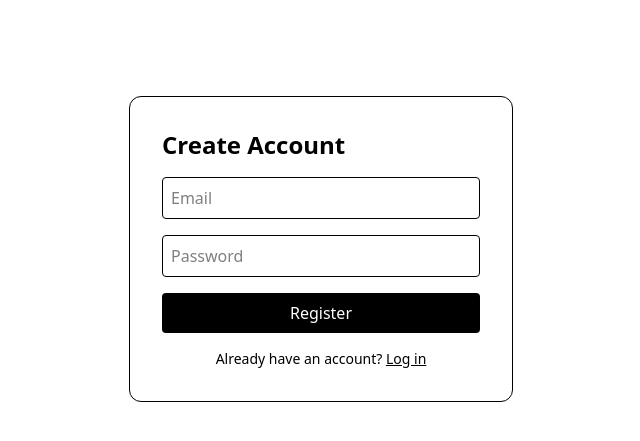
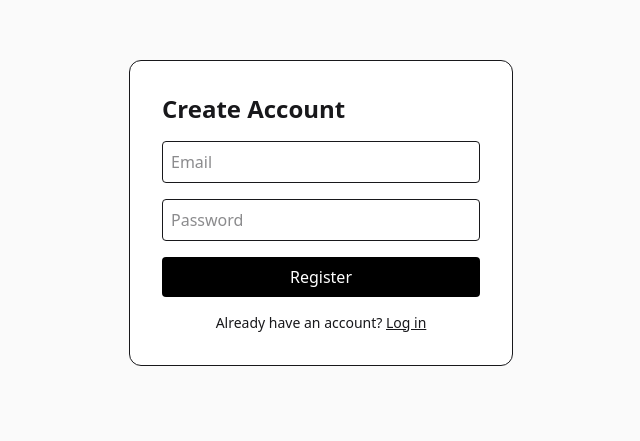
Before and after one commit to vladi245/practical-assignment, a Next.js app in the folder web-app/: page /register in a window 1280 px wide. Shown: the part 151-592 px from the top of the page, without its empty margins (319-959 px from the left). Built offline with nearby package versions, Linux system fonts and the light colour scheme; no server answers.

Commit message:
css changes

```diff
--- a/web-app/app/login/page.tsx
+++ b/web-app/app/login/page.tsx
@@ -4,6 +4,7 @@ import { useState } from "react";
 import { signInWithEmailAndPassword } from "firebase/auth";
 import { auth } from "@/lib/firebase";
 import { useRouter } from "next/navigation";
+import Link from "next/link";
 
 export default function LoginPage() {
     const router = useRouter();
@@ -26,8 +27,9 @@ export default function LoginPage() {
     };
 
     return (
-        <div className="min-h-screen flex items-center justify-center">
-            <div className="flex flex-col gap-4 w-full max-w-sm p-8 border rounded-xl">
+        <main className="min-h-screen bg-zinc-50 text-zinc-900">
+            <section className="flex min-h-[calc(100vh-73px)] items-center justify-center px-6">
+                <div className="flex w-full max-w-sm flex-col gap-4 rounded-xl border bg-white p-8">
                     <h1 className="text-2xl font-bold">Log In</h1>
 
                     <input
@@ -35,31 +37,34 @@ export default function LoginPage() {
                         placeholder="Email"
                         value={email}
                         onChange={(e) => setEmail(e.target.value)}
-                    className="border p-2 rounded"
+                        className="rounded border p-2"
                     />
                     <input
                         type="password"
                         placeholder="Password"
                         value={password}
                         onChange={(e) => setPassword(e.target.value)}
-                    className="border p-2 rounded"
+                        className="rounded border p-2"
                     />
 
-                {error && <p className="text-red-500 text-sm">{error}</p>}
+                    {error && <p className="text-sm text-red-500">{error}</p>}
 
                     <button
                         onClick={handleLogin}
                         disabled={loading}
-                    className="bg-black text-white p-2 rounded hover:bg-gray-800 disabled:opacity-50"
+                        className="rounded bg-black p-2 text-white hover:bg-gray-800 disabled:opacity-50"
                     >
                         {loading ? "Logging in..." : "Log In"}
                     </button>
 
-                <p className="text-sm text-center">
+                    <p className="text-center text-sm">
                         No account?{" "}
-                    <a href="/register" className="underline">Register</a>
+                        <Link href="/register" className="underline">
+                            Register
+                        </Link>
                     </p>
                 </div>
-        </div>
+            </section>
+        </main>
     );
 }
--- a/web-app/app/page.tsx
+++ b/web-app/app/page.tsx
@@ -1,8 +1,24 @@
-import Image from "next/image";
+import Link from "next/link";
+
 
 export default function Home() {
   return (
-    <div className="flex min-h-screen items-center justify-center bg-zinc-50 font-sans dark:bg-black">
-    </div>
+    <main className="min-h-screen flex flex-col items-center justify-center bg-gray-50 px-6 text-center">
+      <h1 className="text-4xl font-semibold mb-4">Practical Assignment</h1>
+
+      <p className="max-w-md text-gray-600 mb-8">
+        This is a simple starter page for the assignment. You can register a new account or log in to continue.
+      </p>
+
+      <div className="flex gap-4">
+        <Link href="/login" className="px-6 py-2 rounded-full bg-black text-white text-sm hover:opacity-80 transition">
+          Login
+        </Link>
+
+        <Link href="/register" className="px-6 py-2 rounded-full bg-white border text-sm hover:bg-gray-100 transition">
+          Register
+        </Link>
+      </div>
+    </main>
   );
 }
--- a/web-app/app/register/page.tsx
+++ b/web-app/app/register/page.tsx
@@ -5,6 +5,7 @@ import { createUserWithEmailAndPassword } from "firebase/auth";
 import { collection, query, where, getDocs } from "firebase/firestore";
 import { auth, db } from "@/lib/firebase";
 import { useRouter } from "next/navigation";
+import Link from "next/link";
 
 export default function RegisterPage() {
     const router = useRouter();
@@ -42,8 +43,9 @@ export default function RegisterPage() {
     };
 
     return (
-        <div className="min-h-screen flex items-center justify-center">
-            <div className="flex flex-col gap-4 w-full max-w-sm p-8 border rounded-xl">
+        <main className="min-h-screen bg-zinc-50 text-zinc-900">
+            <section className="flex min-h-[calc(100vh-73px)] items-center justify-center px-6">
+                <div className="flex w-full max-w-sm flex-col gap-4 rounded-xl border bg-white p-8">
                     <h1 className="text-2xl font-bold">Create Account</h1>
 
                     <input
@@ -51,31 +53,34 @@ export default function RegisterPage() {
                         placeholder="Email"
                         value={email}
                         onChange={(e) => setEmail(e.target.value)}
-                    className="border p-2 rounded"
+                        className="rounded border p-2"
                     />
                     <input
                         type="password"
                         placeholder="Password"
                         value={password}
                         onChange={(e) => setPassword(e.target.value)}
-                    className="border p-2 rounded"
+                        className="rounded border p-2"
                     />
 
-                {error && <p className="text-red-500 text-sm">{error}</p>}
+                    {error && <p className="text-sm text-red-500">{error}</p>}
 
                     <button
                         onClick={handleRegister}
                         disabled={loading}
-                    className="bg-black text-white p-2 rounded hover:bg-gray-800 disabled:opacity-50"
+                        className="rounded bg-black p-2 text-white hover:bg-gray-800 disabled:opacity-50"
                     >
                         {loading ? "Creating account..." : "Register"}
                     </button>
 
-                <p className="text-sm text-center">
+                    <p className="text-center text-sm">
                         Already have an account?{" "}
-                    <a href="/login" className="underline">Log in</a>
+                        <Link href="/login" className="underline">
+                            Log in
+                        </Link>
                     </p>
                 </div>
-        </div>
+            </section>
+        </main>
     );
 }
--- a/web-app/package.json
+++ b/web-app/package.json
@@ -12,7 +12,8 @@
     "firebase": "^12.10.0",
     "next": "16.1.6",
     "react": "19.2.3",
-    "react-dom": "19.2.3"
+    "react-dom": "19.2.3",
+    "react-router-dom": "^7.13.1"
   },
   "devDependencies": {
     "@tailwindcss/postcss": "^4",
```
Also changed, not shown: 1 other file (tests, documents, lock files or other folders). Lines whose indentation alone changed are shown as unchanged.
